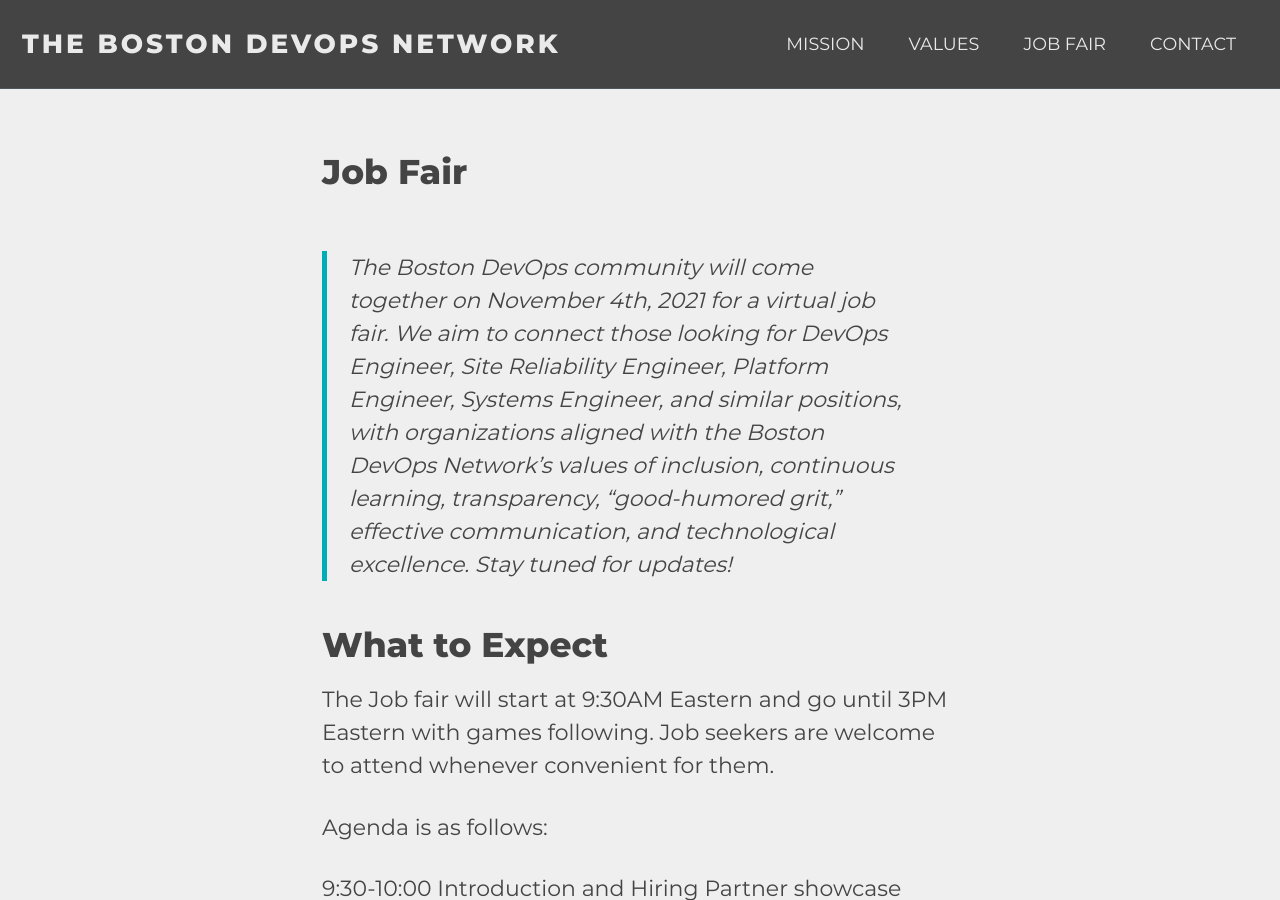
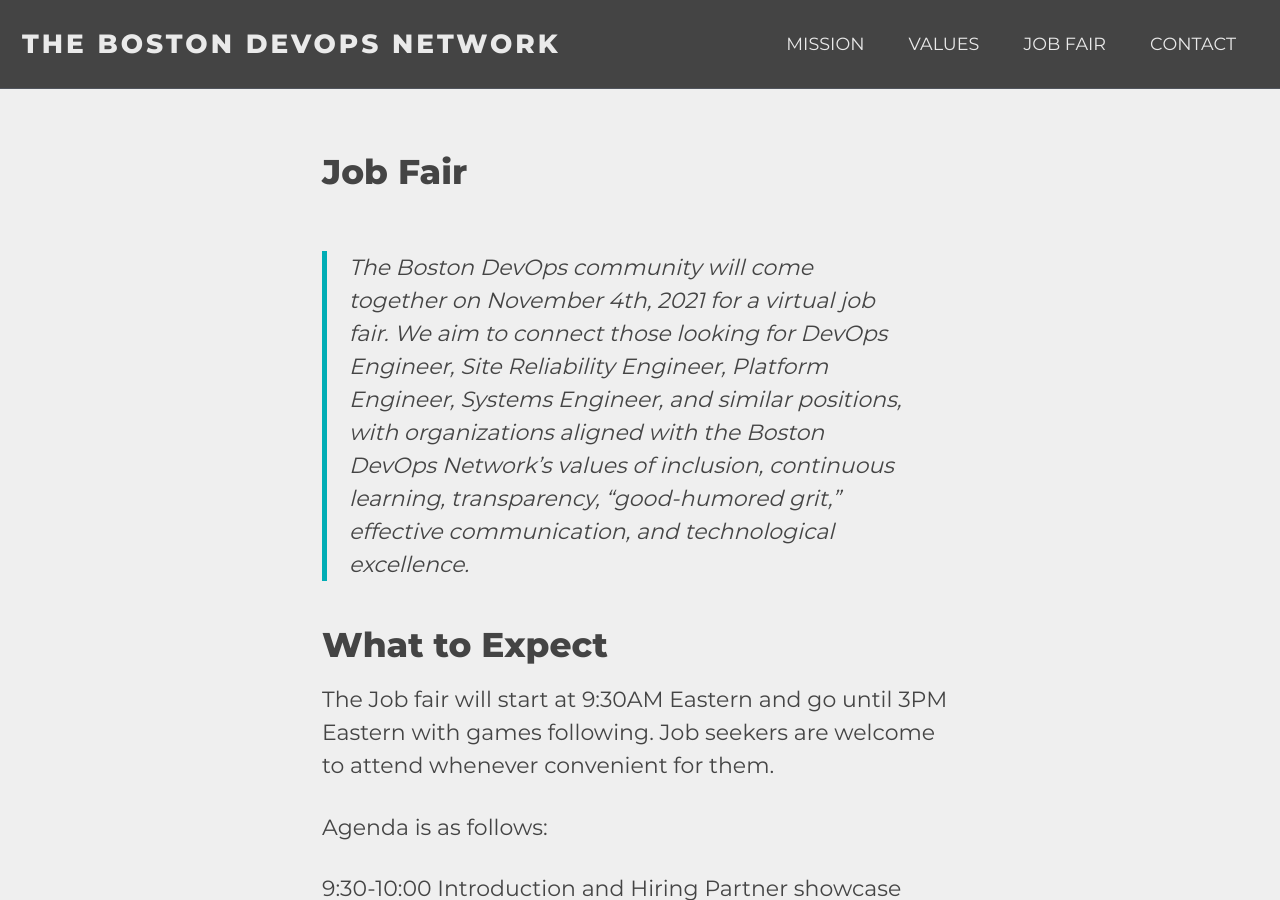
Before and after one commit to bostondevopsnetwork/bostondevopsnetwork.org, a Jekyll site: the page built from _pages/job-fair.md, in a window 1280 px wide and 900 px high. Built offline with Jekyll 4.4.1, drawn with Linux system fonts in a browser that asks for light colours; cached includes are drawn as plain includes.

Commit message:
Update job-fair.md

```diff
--- a/_pages/job-fair.md
+++ b/_pages/job-fair.md
@@ -5,7 +5,7 @@ layout: single
 permalink: /job-fair/
 ---
 
-> The Boston DevOps community will come together on November 4th, 2021 for a virtual job fair. We aim to connect those looking for DevOps Engineer, Site Reliability Engineer, Platform Engineer, Systems Engineer, and similar positions, with organizations aligned with the Boston DevOps Network's values of inclusion, continuous learning, transparency, "good-humored grit," effective communication, and technological excellence. Stay tuned for updates!
+> The Boston DevOps community will come together on November 4th, 2021 for a virtual job fair. We aim to connect those looking for DevOps Engineer, Site Reliability Engineer, Platform Engineer, Systems Engineer, and similar positions, with organizations aligned with the Boston DevOps Network's values of inclusion, continuous learning, transparency, "good-humored grit," effective communication, and technological excellence.
 
 # What to Expect
 The Job fair will start at 9:30AM Eastern and go until 3PM Eastern with games following. Job seekers are welcome to attend whenever convenient for them.
```
